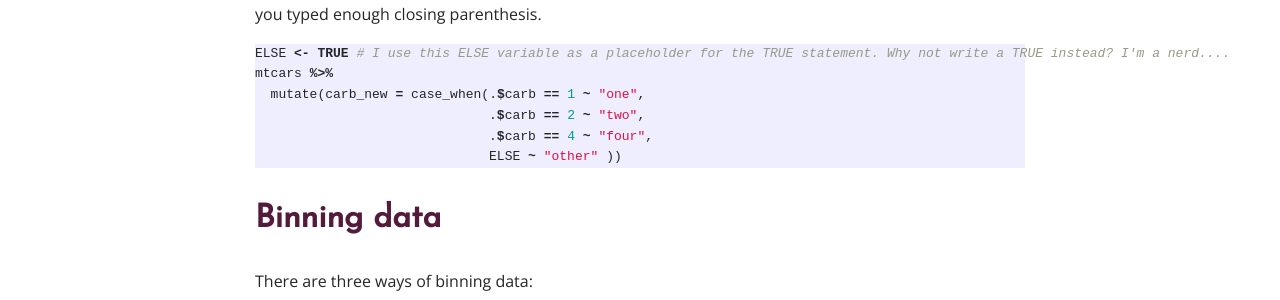
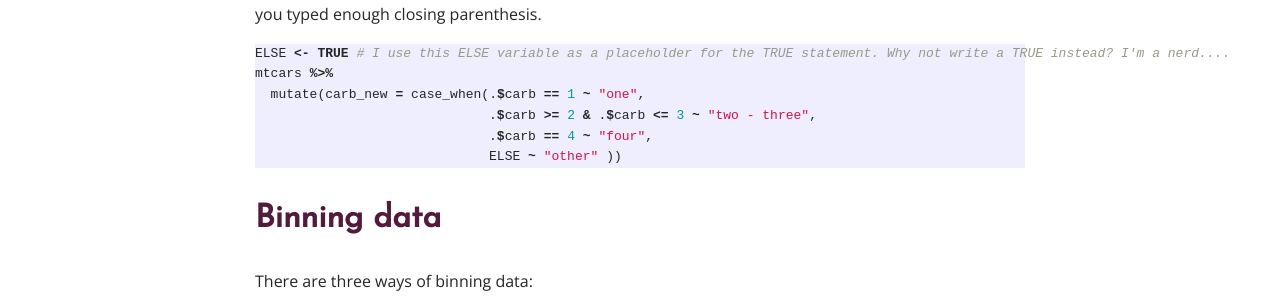
Before and after one commit to mark-me/mark-me.github.io, a Jekyll site: the page built from _pages/snippets-and-tips/data-transformation.md, in a window 1280 px wide and 900 px high, scrolled down 3930 px. Shown: the part 152-452 px from the top of the window. Built offline with Jekyll 4.4.1, drawn with Linux system fonts in a browser that asks for light colours; nearby versions of some CDN libraries; comment, search, counter and statistics services are not loaded.

Commit message:
Update data-transformation.md

````diff
--- a/_pages/snippets-and-tips/data-transformation.md
+++ b/_pages/snippets-and-tips/data-transformation.md
@@ -132,7 +132,7 @@ When you want to recode data in such a way that you'd wind up using a lot of _if
 ELSE <- TRUE # I use this ELSE variable as a placeholder for the TRUE statement. Why not write a TRUE instead? I'm a nerd....
 mtcars %>%
   mutate(carb_new = case_when(.$carb == 1 ~ "one",
-                              .$carb == 2 ~ "two",
+                              .$carb >= 2 & .$carb <= 3 ~ "two - three",
                               .$carb == 4 ~ "four",
                               ELSE ~ "other" ))
 ```
````
